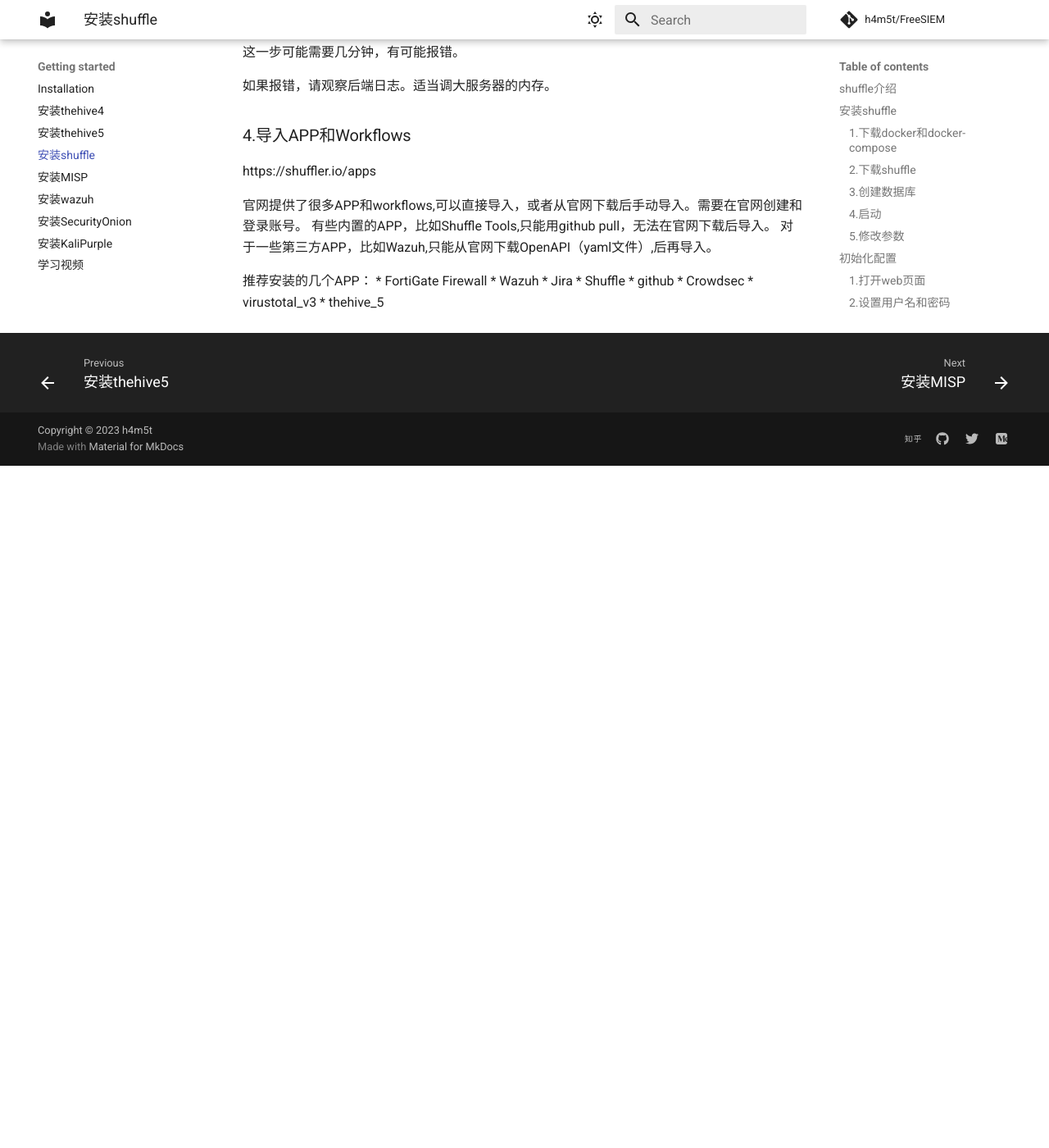
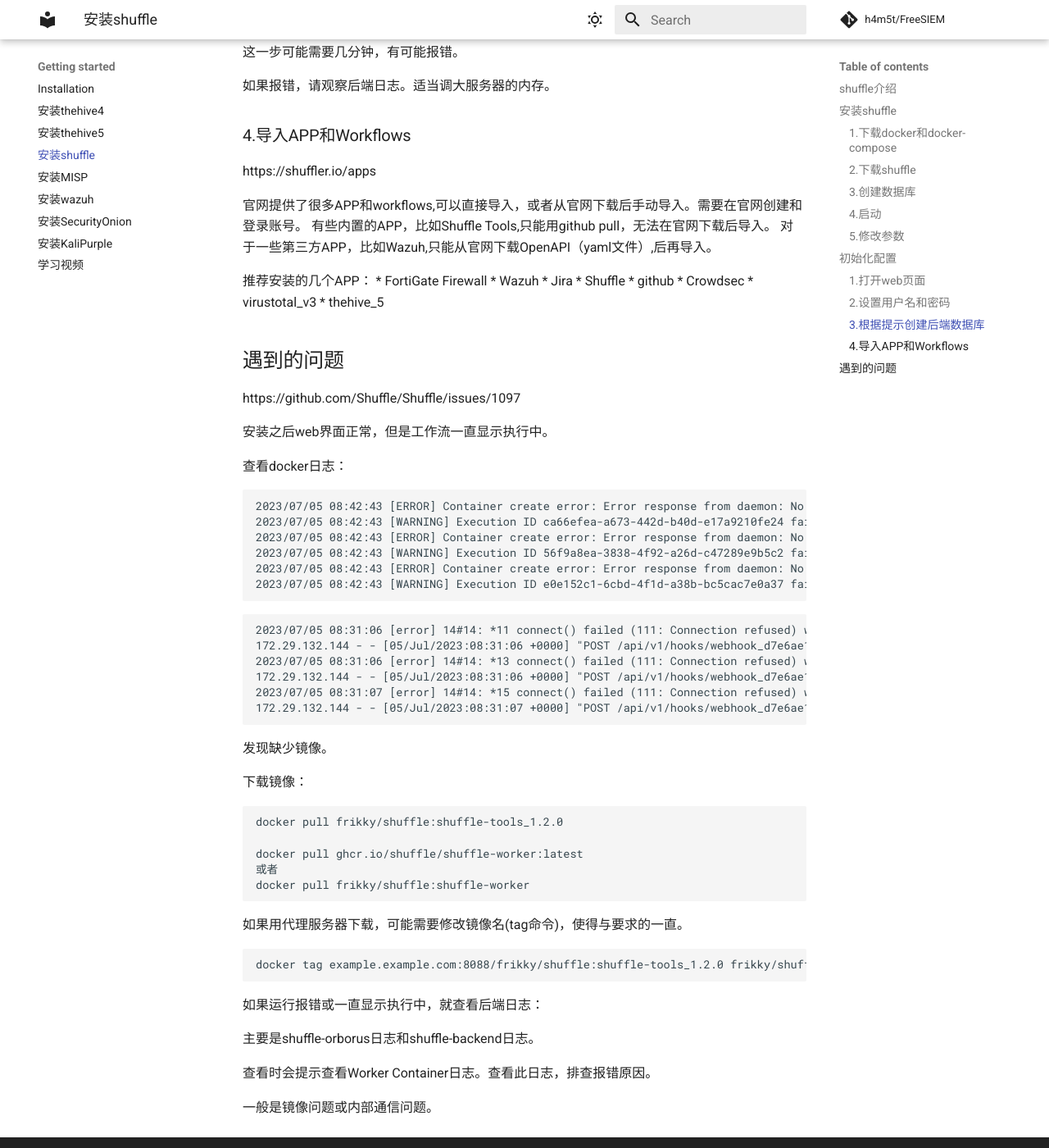
Before and after one commit to h4m5t/FreeSIEM, an MkDocs documentation site: the page built from docs/install_shuffle.md, in a window 1280 px wide and 1400 px high, scrolled down 3045 px. Shown: the whole window at 82% size. Built offline with MkDocs 1.6.1 and Material for MkDocs 9.7.7, drawn with Linux system fonts in a browser that asks for light colours; comment, search, counter and statistics services are not loaded; before the commit the page ends 3613 px from its top, so only the background shows below that.

Commit message:
Update install_shuffle.md

````diff
--- a/docs/install_shuffle.md
+++ b/docs/install_shuffle.md
@@ -173,3 +173,58 @@
 * Crowdsec
 * virustotal_v3
 * thehive_5
+
+
+## 遇到的问题
+
+https://github.com/Shuffle/Shuffle/issues/1097
+
+安装之后web界面正常，但是工作流一直显示执行中。
+
+查看docker日志：
+
+```
+2023/07/05 08:42:43 [ERROR] Container create error: Error response from daemon: No such image: ghcr.io/shuffle/shuffle-worker:latest
+2023/07/05 08:42:43 [WARNING] Execution ID ca66efea-a673-442d-b40d-e17a9210fe24 failed to deploy: Error response from daemon: No such image: ghcr.io/shuffle/shuffle-worker:latest
+2023/07/05 08:42:43 [ERROR] Container create error: Error response from daemon: No such image: ghcr.io/shuffle/shuffle-worker:latest
+2023/07/05 08:42:43 [WARNING] Execution ID 56f9a8ea-3838-4f92-a26d-c47289e9b5c2 failed to deploy: Error response from daemon: No such image: ghcr.io/shuffle/shuffle-worker:latest
+2023/07/05 08:42:43 [ERROR] Container create error: Error response from daemon: No such image: ghcr.io/shuffle/shuffle-worker:latest
+2023/07/05 08:42:43 [WARNING] Execution ID e0e152c1-6cbd-4f1d-a38b-bc5cac7e0a37 failed to deploy: Error response from daemon: No such image: ghcr.io/shuffle/shuffle-worker:latest
+```
+
+```
+2023/07/05 08:31:06 [error] 14#14: *11 connect() failed (111: Connection refused) while connecting to upstream, client: 172.29.132.144, server: localhost, request: "POST /api/v1/hooks/webhook_d7e6ae11-319e-48f8-92ba-9732547a5d19 HTTP/1.1", upstream: "http://172.19.0.4:5001/api/v1/hooks/webhook_d7e6ae11-319e-48f8-92ba-9732547a5d19", host: "172.29.132.142:3443"
+172.29.132.144 - - [05/Jul/2023:08:31:06 +0000] "POST /api/v1/hooks/webhook_d7e6ae11-319e-48f8-92ba-9732547a5d19 HTTP/1.1" 502 157 "-" "python-requests/2.25.1"
+2023/07/05 08:31:06 [error] 14#14: *13 connect() failed (111: Connection refused) while connecting to upstream, client: 172.29.132.144, server: localhost, request: "POST /api/v1/hooks/webhook_d7e6ae11-319e-48f8-92ba-9732547a5d19 HTTP/1.1", upstream: "http://172.19.0.4:5001/api/v1/hooks/webhook_d7e6ae11-319e-48f8-92ba-9732547a5d19", host: "172.29.132.142:3443"
+172.29.132.144 - - [05/Jul/2023:08:31:06 +0000] "POST /api/v1/hooks/webhook_d7e6ae11-319e-48f8-92ba-9732547a5d19 HTTP/1.1" 502 157 "-" "python-requests/2.25.1"
+2023/07/05 08:31:07 [error] 14#14: *15 connect() failed (111: Connection refused) while connecting to upstream, client: 172.29.132.144, server: localhost, request: "POST /api/v1/hooks/webhook_d7e6ae11-319e-48f8-92ba-9732547a5d19 HTTP/1.1", upstream: "http://172.19.0.4:5001/api/v1/hooks/webhook_d7e6ae11-319e-48f8-92ba-9732547a5d19", host: "172.29.132.142:3443"
+172.29.132.144 - - [05/Jul/2023:08:31:07 +0000] "POST /api/v1/hooks/webhook_d7e6ae11-319e-48f8-92ba-9732547a5d19 HTTP/1.1" 502 157 "-" "python-requests/2.25.1"
+```
+
+发现缺少镜像。
+
+下载镜像：
+
+```
+docker pull frikky/shuffle:shuffle-tools_1.2.0
+
+docker pull ghcr.io/shuffle/shuffle-worker:latest
+或者
+docker pull frikky/shuffle:shuffle-worker
+```
+
+如果用代理服务器下载，可能需要修改镜像名(tag命令)，使得与要求的一直。
+
+```
+docker tag example.example.com:8088/frikky/shuffle:shuffle-tools_1.2.0 frikky/shuffle:shuffle-tools_1.2.0
+```
+
+
+
+如果运行报错或一直显示执行中，就查看后端日志：
+
+主要是shuffle-orborus日志和shuffle-backend日志。
+
+查看时会提示查看Worker Container日志。查看此日志，排查报错原因。
+
+一般是镜像问题或内部通信问题。
````
